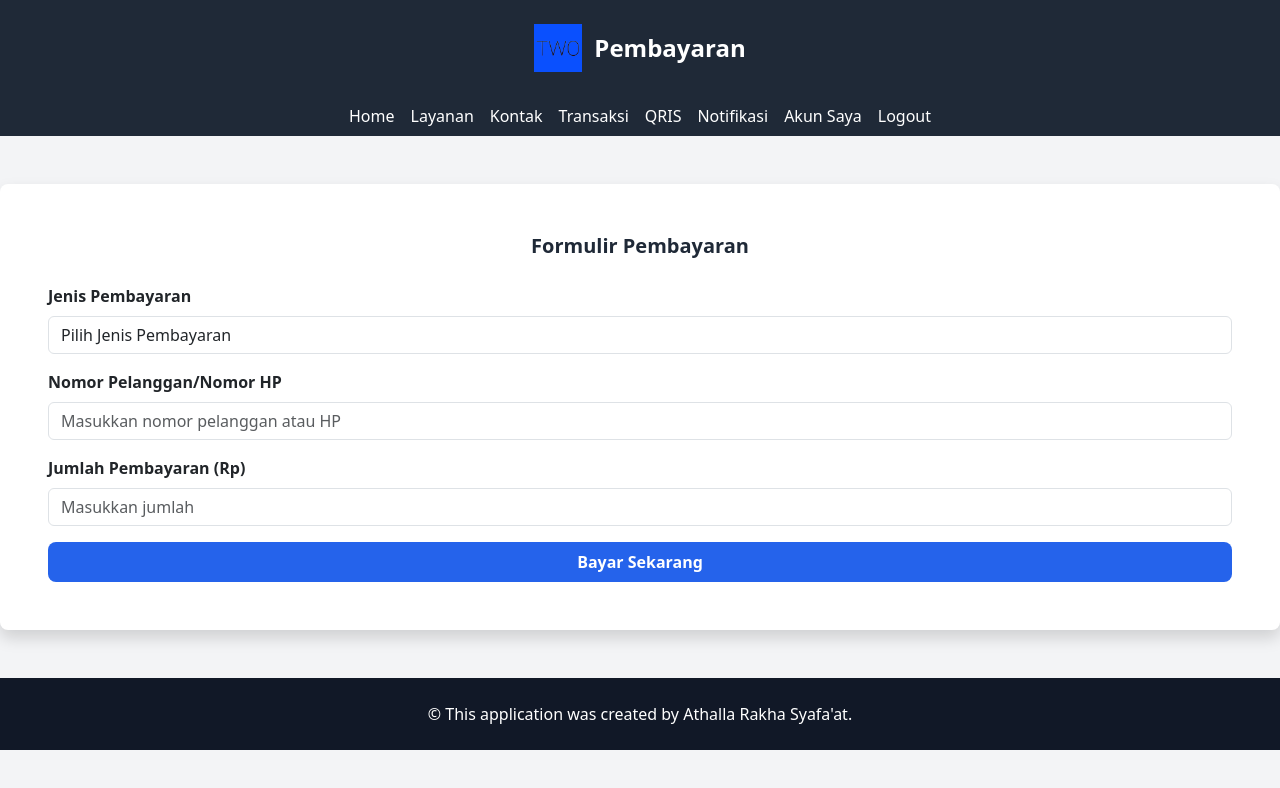
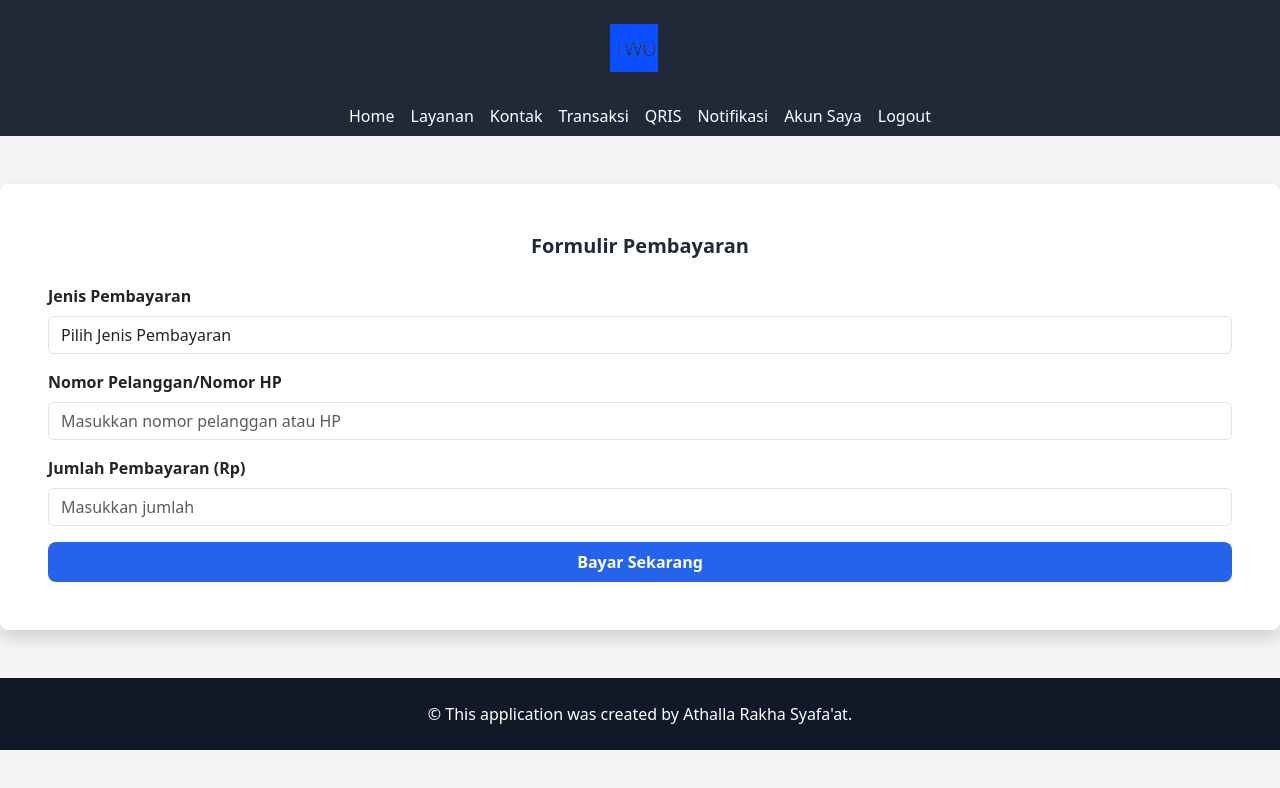
Before and after one commit to AthallaRakhaSyaft/banktwo, a plain HTML site: page pembayaran.html in a window 1280 px wide. Drawn offline with nearby package versions, Linux system fonts and the light colour scheme.

Commit message:
Update pembayaran.html

```diff
--- a/pembayaran.html
+++ b/pembayaran.html
@@ -16,7 +16,6 @@
 <body class="bg-gray-100">
     <header class="bg-gray-800 text-white text-center py-4 flex justify-center items-center">
         <img src="logo.jpg" alt="Logo" class="h-12 w-12 mr-3">
-        <h1 class="text-2xl font-bold">Pembayaran</h1>
     </header>
 
     <nav class="bg-gray-800 text-white text-center py-2">
```
